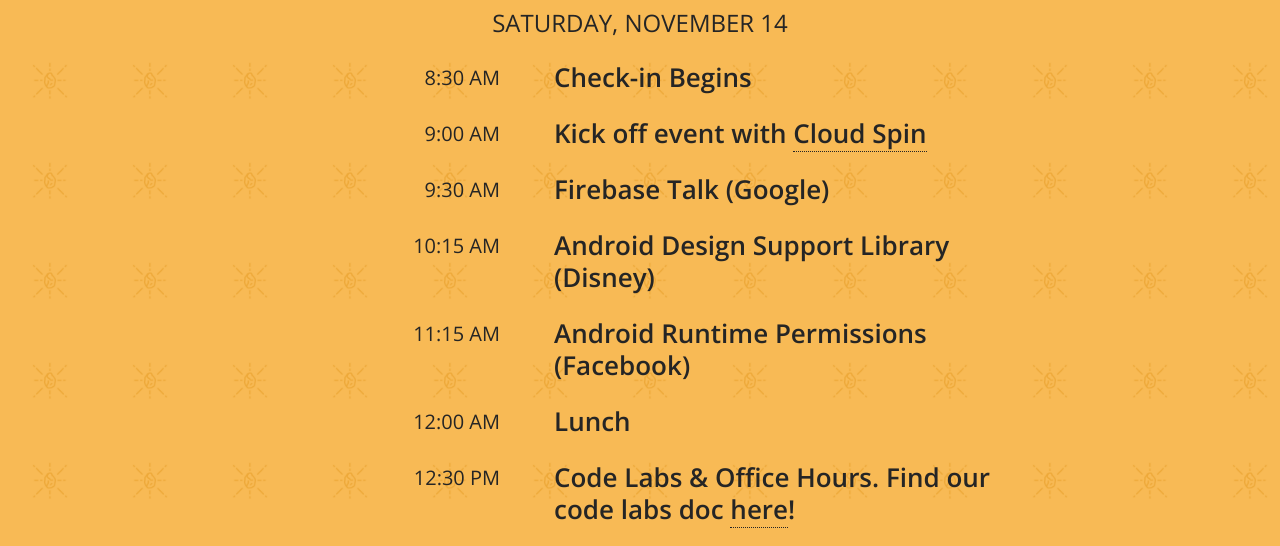
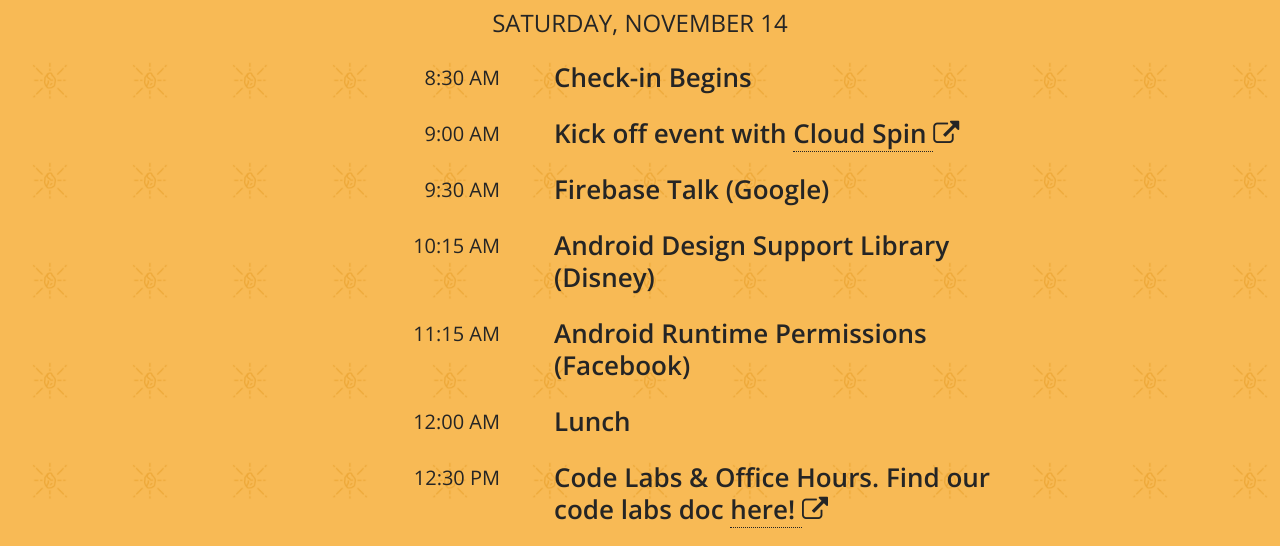
Before and after one commit to GDGSeattle/DevFest, a plain HTML site: page index.html in a window 1280 px wide. Shown: the part 1459-2005 px from the top of the page. Drawn offline with nearby package versions, Linux system fonts and the light colour scheme; files whose address does not match are found by name.

Commit message:
Small external link details

```diff
--- a/index.html
+++ b/index.html
@@ -96,7 +96,7 @@
                   <span>8:30 AM</span><h3>Check-in Begins</h3>
 
                 <li class="event">
-                  <span>9:00 AM</span><h3>Kick off event with <a href="https://twitter.com/googlecloudspin">Cloud Spin</a></h3>
+                  <span>9:00 AM</span><h3>Kick off event with <a href="https://twitter.com/googlecloudspin" target="_blank">Cloud Spin </a><i class="fa fa-external-link"></i></h3>
                 </li>
                 <li class="event">
                   <span>9:30 AM</span><h3>Firebase Talk (Google)</h3>
@@ -111,7 +111,7 @@
                   <span>12:00 AM</span><h3>Lunch</h3>
                 </li>
                 <li class="event">
-                  <span>12:30 PM</span><h3>Code Labs &amp; Office Hours. Find our code labs doc <a href="https://docs.google.com/document/d/1M3FRD7s4zfixdDRznbBxMZTydmHMFVinJNEzwK9MA-0/edit">here</a>!</p></h3>
+                  <span>12:30 PM</span><h3>Code Labs &amp; Office Hours. Find our code labs doc <a href="https://docs.google.com/document/d/1M3FRD7s4zfixdDRznbBxMZTydmHMFVinJNEzwK9MA-0/edit" target="_blank">here! </a><i class="fa fa-external-link"></i></p></h3>
                 </li>
                 <li class="event">
                   <span>5:00 PM</span><h3>App Show &amp; Tell demo (5 min per app) &amp; prizes</h3>
```
